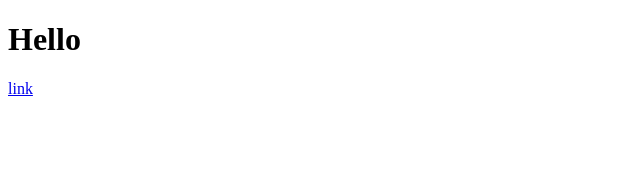
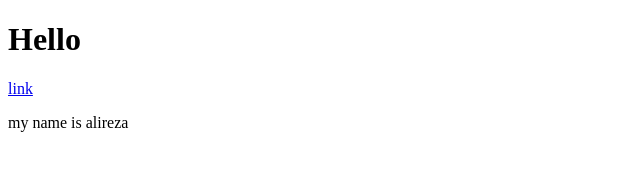
Before and after one commit to alirezazia/git-learing, a plain HTML site: page index.html in a window 1280 px wide. Shown: the whole page, without its empty margins (0-640 px from the left). Drawn offline with Linux system fonts and the light colour scheme.

Commit message:
p tag added

```diff
--- a/index.html
+++ b/index.html
@@ -9,5 +9,6 @@
 <body>
     <h1>Hello</h1>
     <a href="#">link</a>
+    <p>my name is alireza</p>
 </body>
 </html>
```
